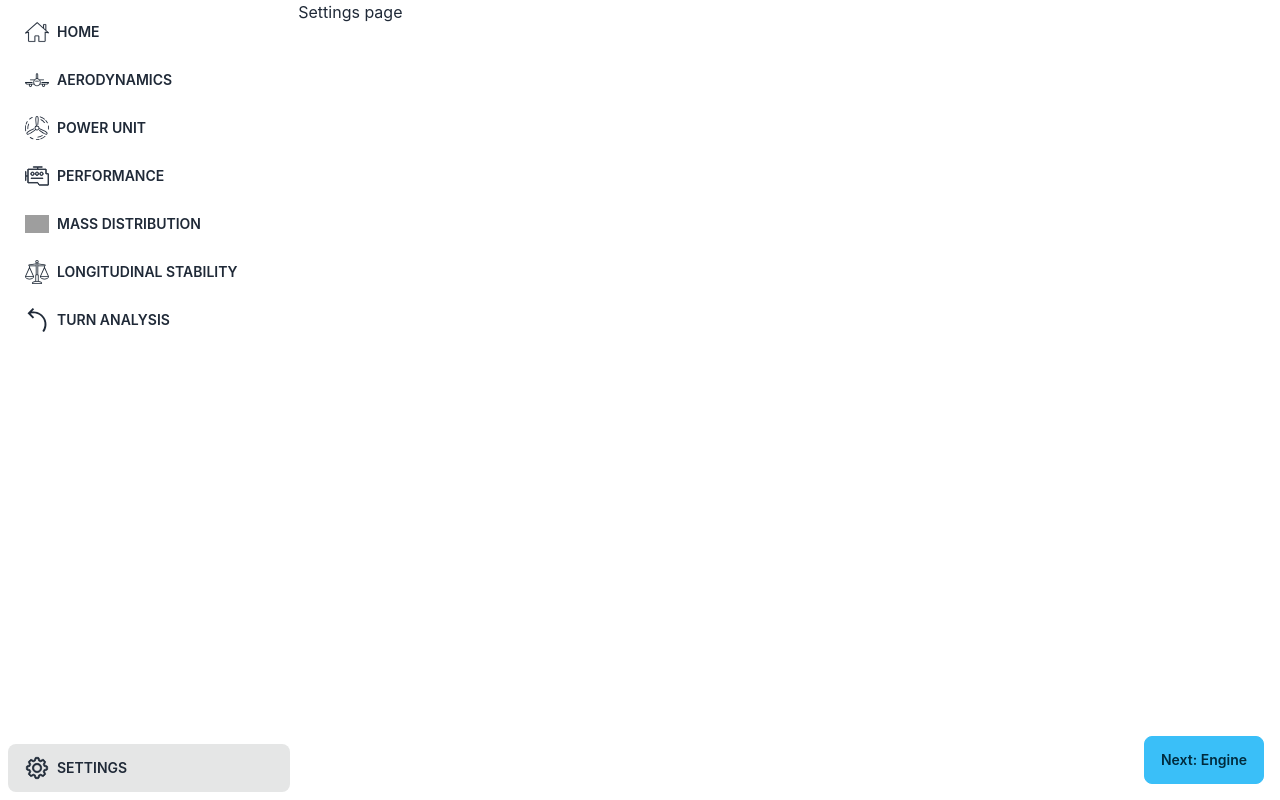
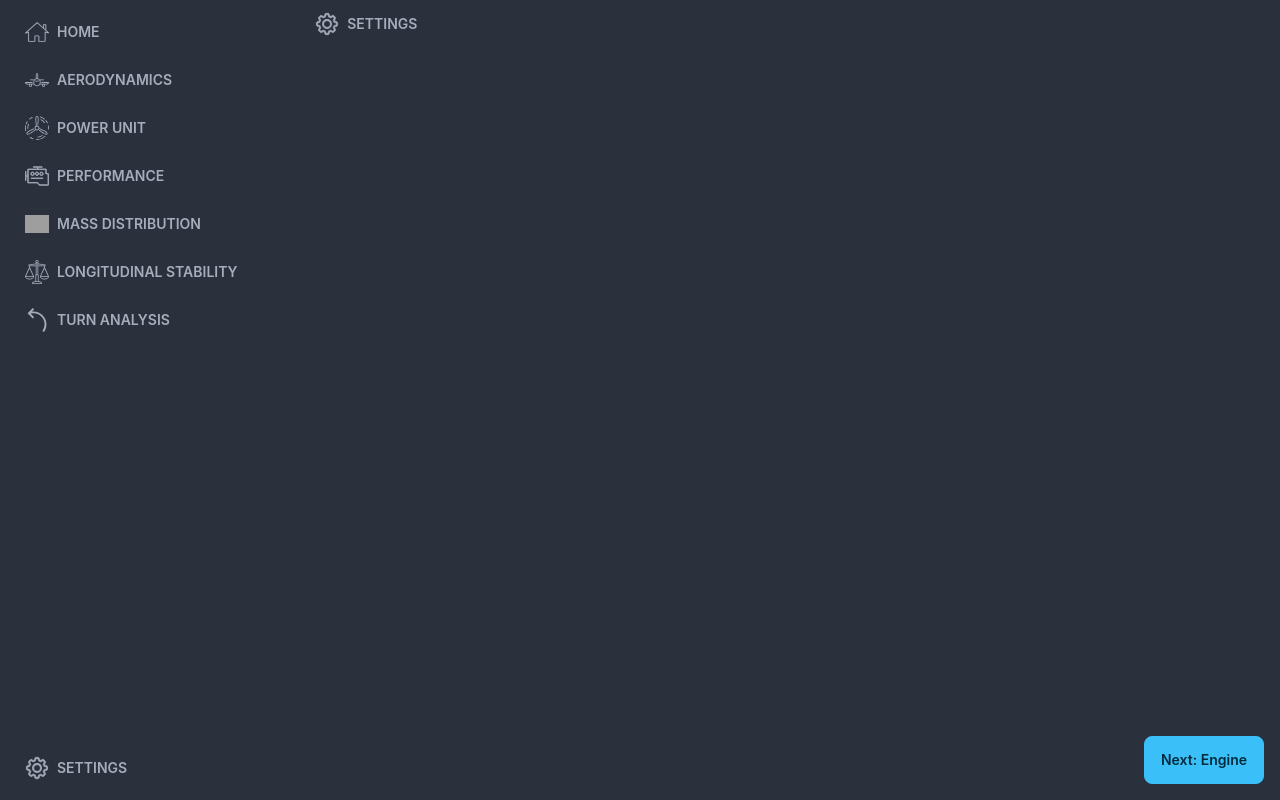
Before and after one commit to adamsmietanka/aircraft-calculator, a React (Create React App) app in the folder frontend/: page /settings in a window 1280 px wide. Built offline with nearby package versions, Linux system fonts and the light colour scheme; grey boxes are pictures that could not be loaded.

Commit message:
feat: add Settings modal
The navigation is colored as it should be when active.

```diff
--- a/frontend/src/components/Link.tsx
+++ b/frontend/src/components/Link.tsx
@@ -11,7 +11,7 @@ const Link = ({ to, children }: LinkProps) => (
     {({ isActive }) => (
       <button
         className={`btn btn-block btn-ghost justify-start ${
-          isActive && "bg-base-span"
+          isActive && "bg-base-300"
         }`}
       >
         {children}
--- a/frontend/src/components/Navigation.tsx
+++ b/frontend/src/components/Navigation.tsx
@@ -4,9 +4,9 @@ import { ReactComponent as Propeller } from "../assets/propeller.svg";
 import { ReactComponent as Engine } from "../assets/engine.svg";
 import { ReactComponent as Scales } from "../assets/scales.svg";
 import { ReactComponent as Curve } from "../assets/curve.svg";
-import { ReactComponent as Cog } from "../assets/cog.svg";
 import React from "react";
 import Link from "./Link";
+import { Settings } from "../features";
 
 const links = [
   { to: "/", name: "Home", icon: <Home /> },
@@ -52,10 +52,7 @@ const Navigation = () => {
           </Link>
         ))}
       </div>
-      <Link to="/settings">
-        <Cog className="w-6 mr-2" />
-        Settings
-      </Link>
+      <Settings />
     </div>
   );
 };
--- /dev/null
+++ b/frontend/src/features/common/inputs/InputRadio.tsx
@@ -0,0 +1,34 @@
+import React from "react";
+
+interface Props {
+  label: string;
+  values: string[];
+  value: string;
+  setter: (value: string) => void;
+  //   tooltip?: string;
+}
+
+const InputRadio = ({ label, values, value, setter }: Props) => {
+  return (
+    <div className="form-control">
+      <label className="label">
+        <span className="label-text">{label}</span>
+      </label>
+      <div className="join">
+        {values.map((v) => (
+          <input
+            key={v}
+            className="join-item btn"
+            type="radio"
+            name={v}
+            aria-label={v}
+            checked={value === v}
+            onChange={(e) => setter(e.target.ariaLabel as string)}
+          />
+        ))}
+      </div>
+    </div>
+  );
+};
+
+export default InputRadio;
--- a/frontend/src/features/settings/Settings.tsx
+++ b/frontend/src/features/settings/Settings.tsx
@@ -1,9 +1,58 @@
-import React from 'react'
+import React from "react";
+import { ReactComponent as Cog } from "../../assets/cog.svg";
+import { useGlobalUnitsStore } from "./stores/useGlobalUnits";
+import InputRadio from "../common/inputs/InputRadio";
+import { useThemeStore } from "./stores/useTheme";
 
 const Settings = () => {
+  const units = useGlobalUnitsStore();
+  const theme = useThemeStore((state) => state.theme)
+  const setTheme = useThemeStore((state) => state.setTheme)
+
+  React.useEffect(() => {
+    document.querySelector("html")?.setAttribute("data-theme", theme);
+  }, [theme]);
+
   return (
-    <div>Settings page</div>
-  )
-}
+    <>
+      <button
+        className="btn btn-block btn-ghost justify-start"
+        onClick={() => (window as any).settings_modal.showModal()}
+      >
+        <Cog className="w-6 mr-2" />
+        Settings
+      </button>
+      <dialog id="settings_modal" className="modal overscroll-none bg-transparent">
+        <form method="dialog" className="modal-box">
+          <h3>Settings</h3>
 
-export default Settings
+          <InputRadio
+            label="Units"
+            value={units.type}
+            values={["metric", "imperial"]}
+            setter={units.setType}
+          />
+          <InputRadio
+            label="Speed"
+            value={units.speed}
+            values={
+              units.type === "metric" ? ["m/s", "km/h", "kn"] : ["mph", "kn"]
+            }
+            setter={units.setSpeed}
+          />
+          <InputRadio
+            label="Theme"
+            value={theme}
+            values={["light", "dark"]}
+            setter={setTheme}
+          />
+        </form>
+        <form method="dialog" className="modal-backdrop">
+          <button>close</button>
+        </form>
+      </dialog>
+    </>
+  );
+};
+
+export default Settings;
--- /dev/null
+++ b/frontend/src/features/settings/stores/useGlobalUnits.ts
@@ -0,0 +1,15 @@
+import {create} from "zustand";
+
+interface GlobalUnitsState {
+  type: string;
+  speed: string;
+  setType: (value: string) => void;
+  setSpeed: (value: string) => void;
+}
+
+export const useGlobalUnitsStore = create<GlobalUnitsState>()((set) => ({
+  type: "metric",
+  speed: "m/s",
+  setType: (value) => set((state) => ({ type: value })),
+  setSpeed: (value) => set((state) => ({ speed: value })),
+}));
--- /dev/null
+++ b/frontend/src/features/settings/stores/useTheme.ts
@@ -0,0 +1,17 @@
+import { create } from "zustand";
+import { persist } from "zustand/middleware";
+
+interface ThemeState {
+  theme: string;
+  setTheme: (value: string) => void;
+}
+
+export const useThemeStore = create<ThemeState>()(
+  persist(
+    (set) => ({
+      theme: "dark",
+      setTheme: (value) => set((state) => ({ theme: value })),
+    }),
+    { name: "theme" }
+  )
+);
--- a/frontend/tailwind.config.js
+++ b/frontend/tailwind.config.js
@@ -16,6 +16,6 @@ module.exports = {
   },
   plugins: [require("daisyui")],
   daisyui: {
-    themes: ["light"],
+    themes: ["light", "dark"],
   },
 };
```
